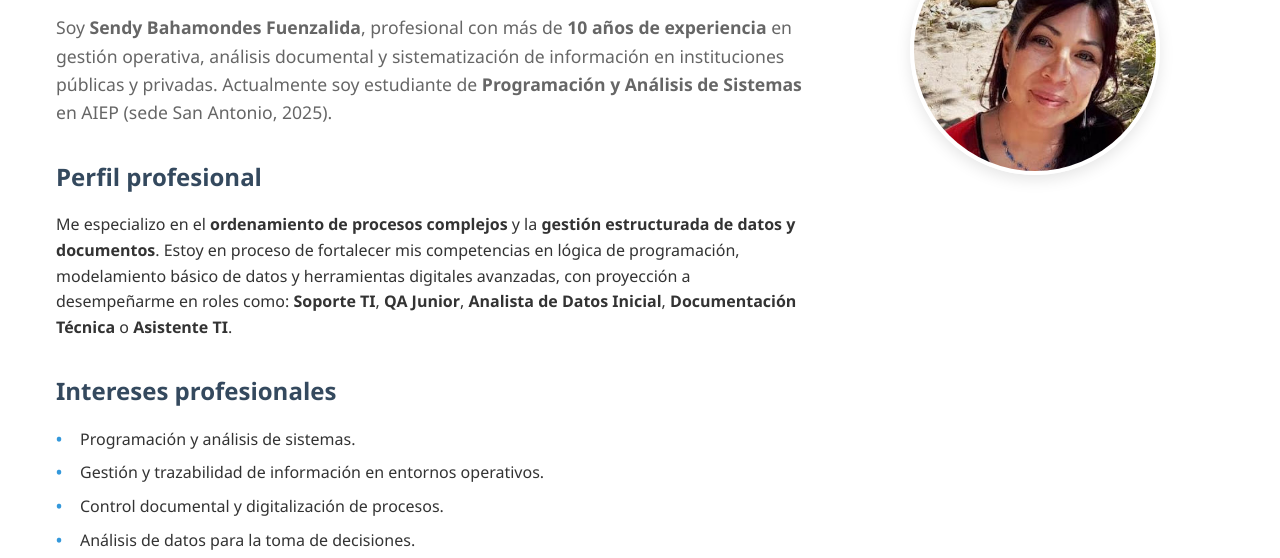
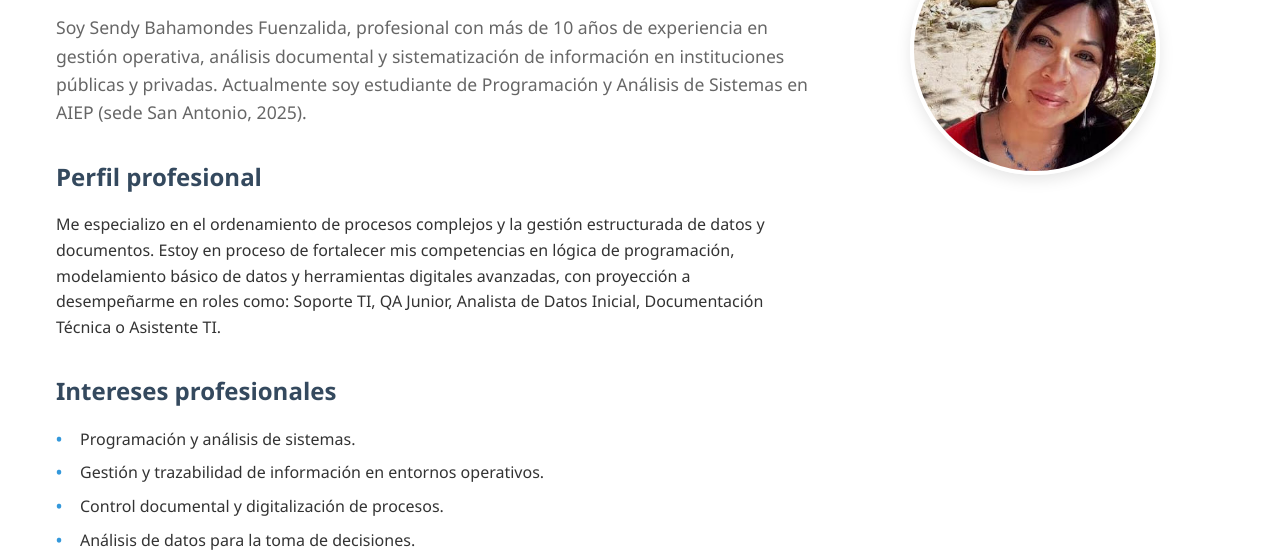
Before and after one commit to sendybf/portafolio, a plain HTML site: page index.html in a window 1280 px wide. Shown: the part 223-781 px from the top of the page. Drawn offline with Linux system fonts and the light colour scheme.

Commit message:
Add files via upload

```diff
--- a/index.html
+++ b/index.html
@@ -38,22 +38,22 @@
         <div class="sobre-mi__texto">
           <h1 class="section__title">Sobre mí</h1>
           <p class="section__subtitle">
-            Soy <strong>Sendy Bahamondes Fuenzalida</strong>, profesional con más de
-            <strong>10 años de experiencia</strong> en gestión operativa, análisis documental
+            Soy Sendy Bahamondes Fuenzalida, profesional con más de
+            10 años de experiencia en gestión operativa, análisis documental
             y sistematización de información en instituciones públicas y privadas.
-            Actualmente soy estudiante de <strong>Programación y Análisis de Sistemas</strong>
+            Actualmente soy estudiante de Programación y Análisis de Sistemas
             en AIEP (sede San Antonio, 2025).
           </p>
 
           <div class="sobre-mi__bloque">
             <h2 class="section__subtitle-small">Perfil profesional</h2>
             <p>
-              Me especializo en el <strong>ordenamiento de procesos complejos</strong> y la
-              <strong>gestión estructurada de datos y documentos</strong>. Estoy en proceso de
+              Me especializo en el ordenamiento de procesos complejos y la
+              gestión estructurada de datos y documentos. Estoy en proceso de
               fortalecer mis competencias en lógica de programación, modelamiento básico de datos
               y herramientas digitales avanzadas, con proyección a desempeñarme en roles como:
-              <strong>Soporte TI</strong>, <strong>QA Junior</strong>, <strong>Analista de Datos Inicial</strong>,
-              <strong>Documentación Técnica</strong> o <strong>Asistente TI</strong>.
+              Soporte TI, QA Junior, Analista de Datos Inicial,
+              Documentación Técnica o Asistente TI.
             </p>
           </div>
 
```
